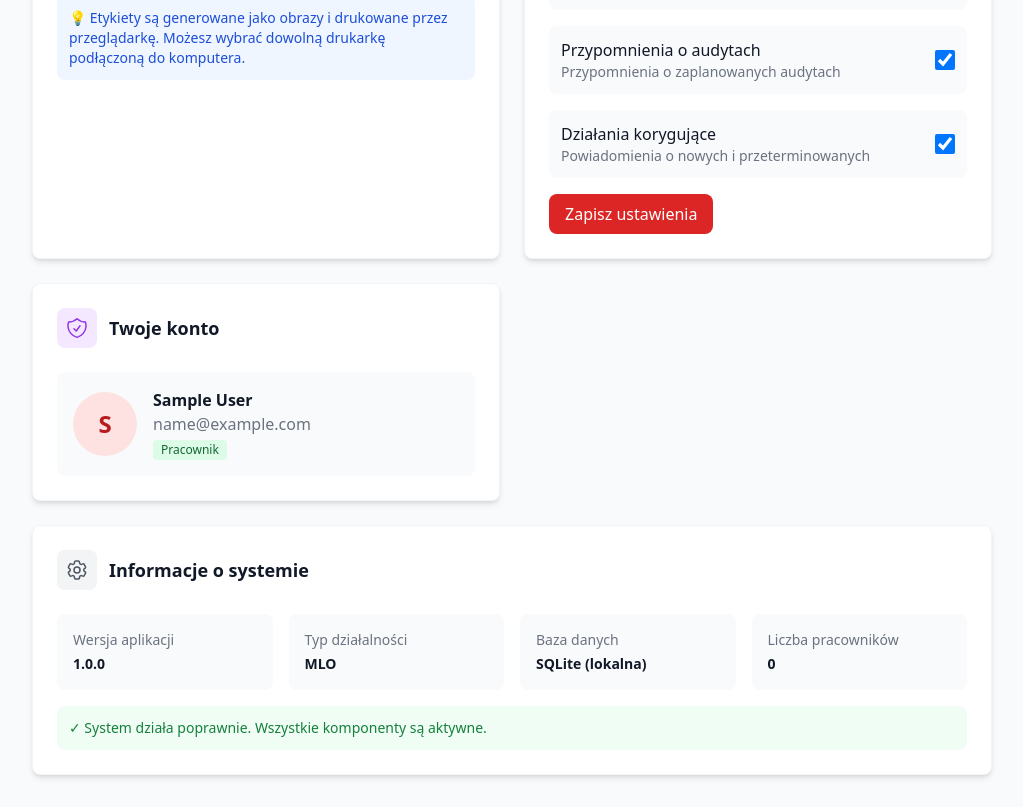
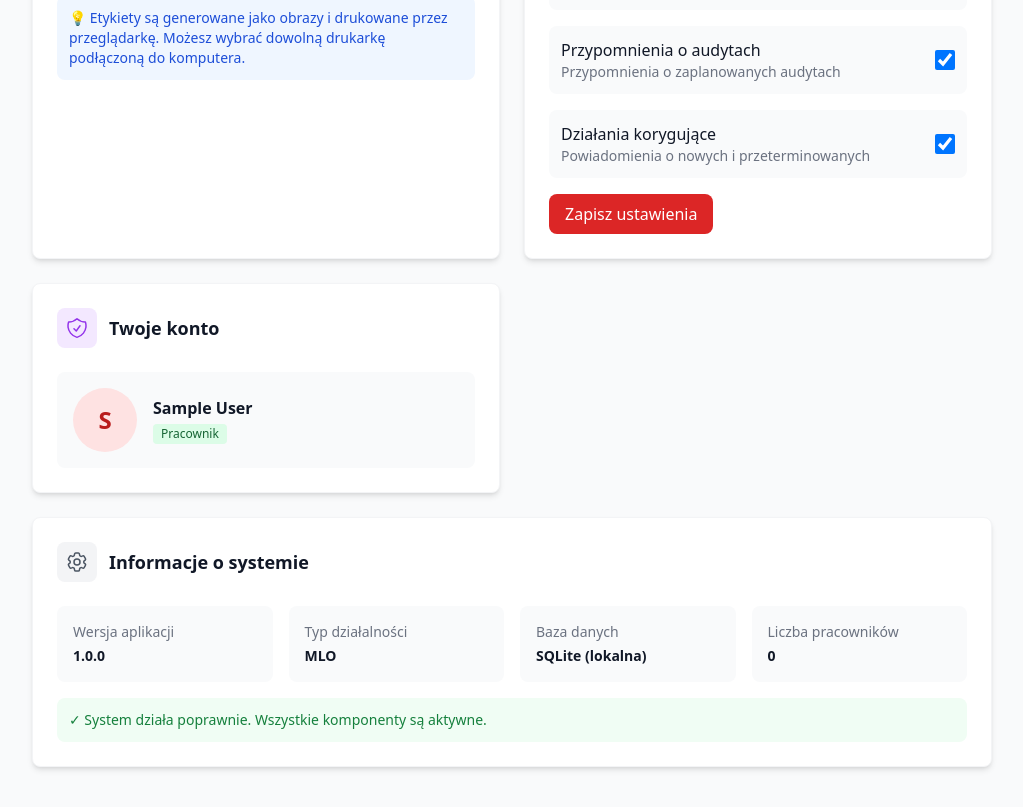
Before and after one commit to tup2s/haccp-masarnia, a React (Vite) app in the folder frontend/: page /ustawienia in a window 1280 px wide. Shown: the part 943-1750 px from the top of the page, without its empty margins (256-1279 px from the left). Built offline with nearby package versions, Linux system fonts and the light colour scheme; no server answers; sample sign-in values are in the browser's storage.

Commit message:
Fix: zamiana email na login w Settings i Trainings

```diff
--- a/frontend/src/pages/Settings.tsx
+++ b/frontend/src/pages/Settings.tsx
@@ -23,7 +23,7 @@ interface CompanySettings {
 interface Employee {
   id: number;
   name: string;
-  email: string;
+  login: string;
   role: string;
   createdAt?: string;
 }
@@ -259,7 +259,7 @@ export default function Settings() {
                   </div>
                   <div>
                     <p className="font-medium text-gray-900">{employee.name}</p>
-                    <p className="text-sm text-gray-500">{employee.email}</p>
+                    <p className="text-sm text-gray-500">{employee.login}</p>
                   </div>
                 </div>
                 <span className={`px-2 py-1 text-xs font-medium rounded ${getRoleBadge(employee.role)}`}>
@@ -399,7 +399,7 @@ export default function Settings() {
               </div>
               <div>
                 <p className="font-semibold text-gray-900">{user?.name}</p>
-                <p className="text-gray-500">{user?.email}</p>
+                <p className="text-gray-500">{user?.login}</p>
                 <span className={`inline-flex px-2 py-0.5 mt-1 text-xs font-medium rounded ${
                   user?.role === 'ADMIN' ? 'bg-red-100 text-red-800' :
                   user?.role === 'MANAGER' ? 'bg-blue-100 text-blue-800' :
--- a/frontend/src/pages/Trainings.tsx
+++ b/frontend/src/pages/Trainings.tsx
@@ -255,7 +255,7 @@ export default function Trainings() {
                           onChange={() => toggleParticipant(user.id)}
                         />
                         <span className="text-sm">{user.name}</span>
-                        <span className="text-xs text-gray-400">({user.email})</span>
+                        <span className="text-xs text-gray-400">({user.login})</span>
                       </label>
                     ))}
                   </div>
```
